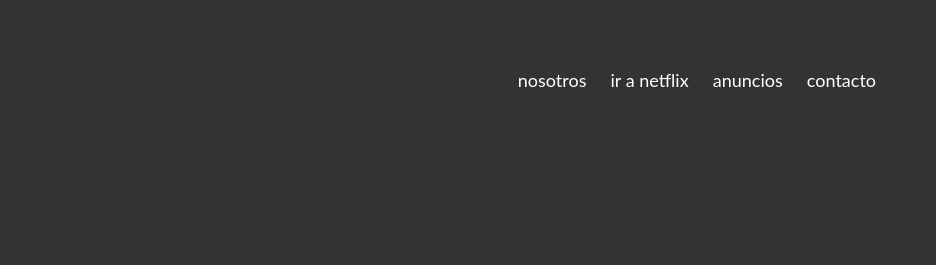
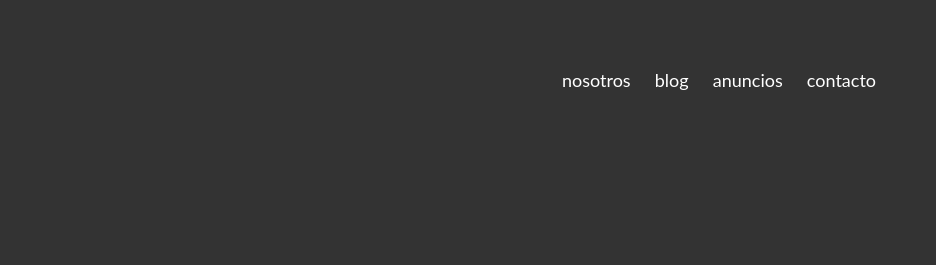
Before and after one commit to 00lautaro00/presaycarnada, a plain HTML site: page anuncios.html in a window 1280 px wide. Shown: the part 105-385 px from the top of the page, 344-1280 px from the left. Drawn offline with Linux system fonts and the light colour scheme.

Commit message:
Update anuncios.html

```diff
--- a/anuncios.html
+++ b/anuncios.html
@@ -25,7 +25,7 @@
 
               <nav class="navegacion">
                 <a href="nosotros.html">nosotros</a>
-                <a target="_blank" href="http://netflix.com">ir a netflix</a>
+                <a href="blog.html">blog</a>
                 <a href="anuncios.html">anuncios</a>
                 <a href="contacto.html">contacto     </a>
               </nav>
```
